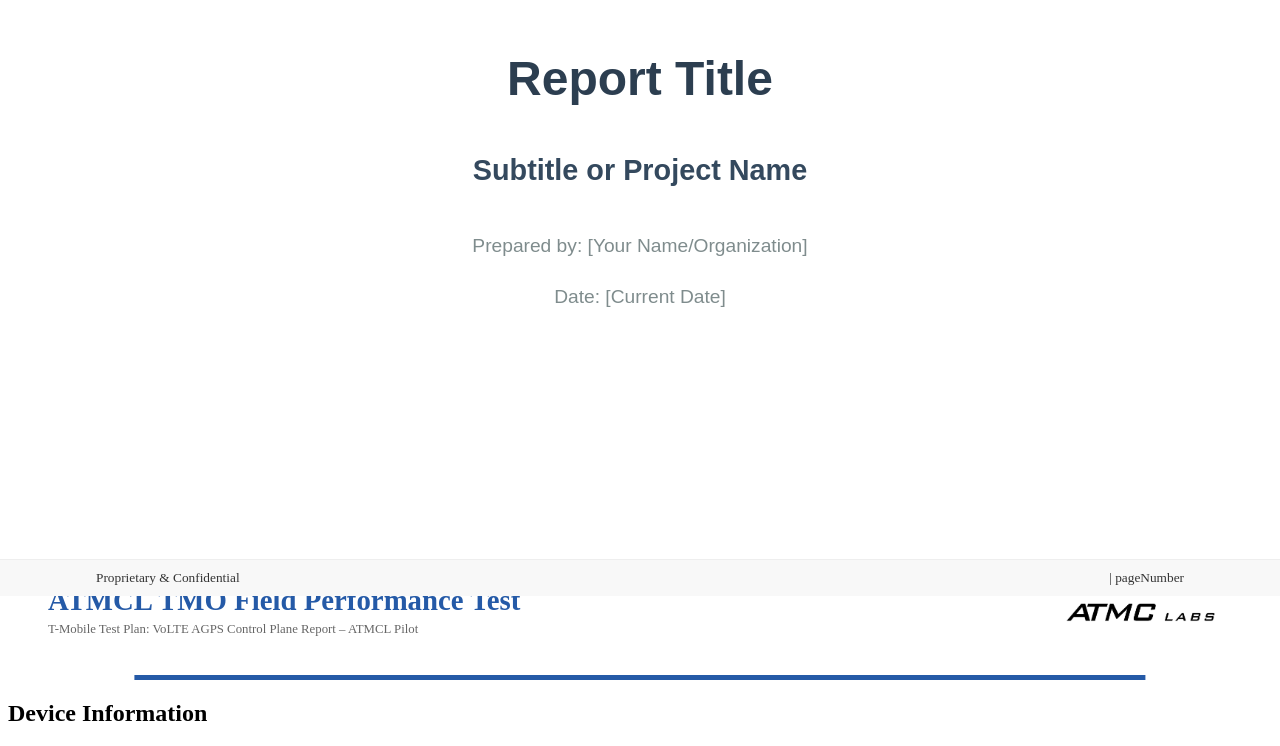
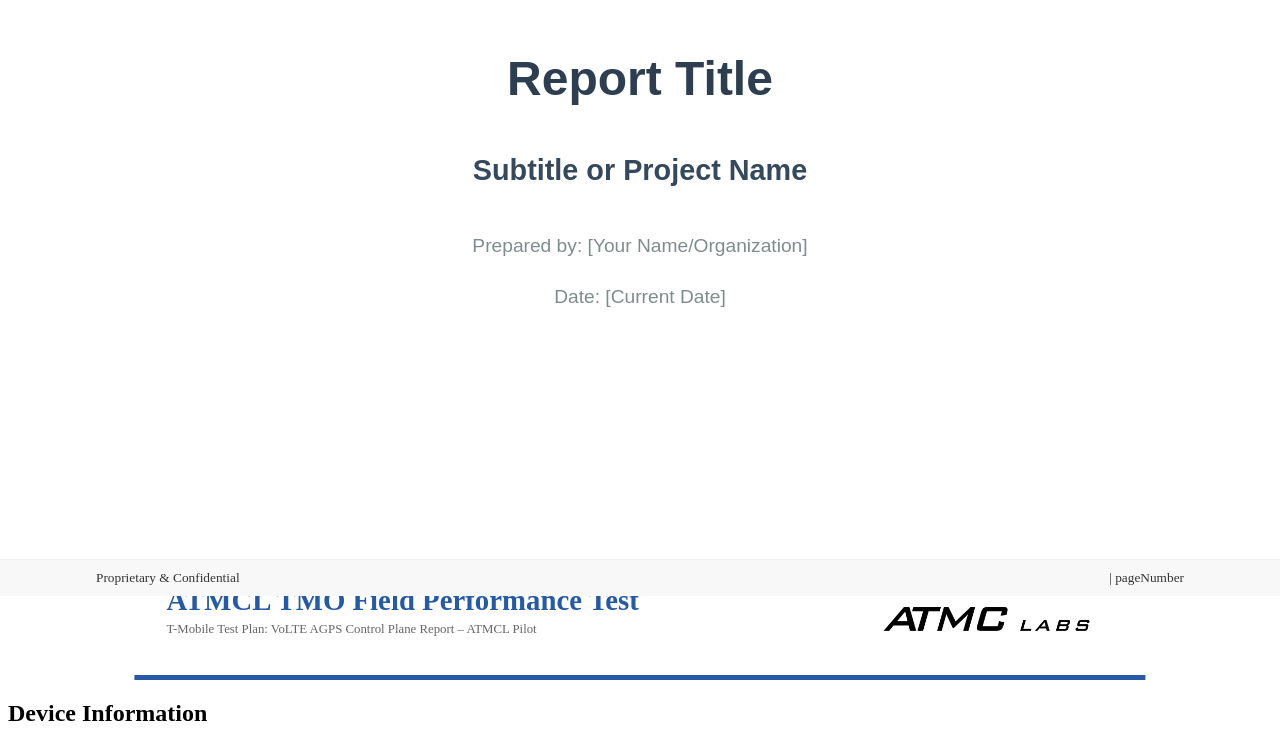
Before and after one commit to LiJieSu0/Fit4Launch_Report, a React (Create React App) app in the folder report-generator-app/: page / in a window 1280 px wide. Shown: the part 204-950 px from the top of the page. Built offline with nearby package versions, Linux system fonts and the light colour scheme.

Commit message:
modify header margin and padding

```diff
--- a/report-generator-app/src/CommonPage/ReportHeader.module.css
+++ b/report-generator-app/src/CommonPage/ReportHeader.module.css
@@ -14,8 +14,10 @@
   display: flex;
   justify-content: space-between;
   align-items: center;
-  width: 100%;
+  width: 80%; /* Match the width of the bottom line */
   margin-bottom: 10px; /* Space between content and bottom line */
+  margin-left: auto; /* Center the content */
+  margin-right: auto; /* Center the content */
 }
 
 .title {
@@ -67,7 +69,8 @@
     top: 0;
     left: 0;
     right: 0;
-    padding: 15px 30px; /* Slightly reduced padding for print */
+    padding: 3px 30px; /* Slightly reduced padding for print */
+    margin-top: 5px;
     /* Removed border-bottom: none; to ensure the bottom line is visible */
     z-index: 1000; /* Ensure header is on top */
   }
```
Also changed, not shown: report-generator-app/public/atmclogo.jpg.
